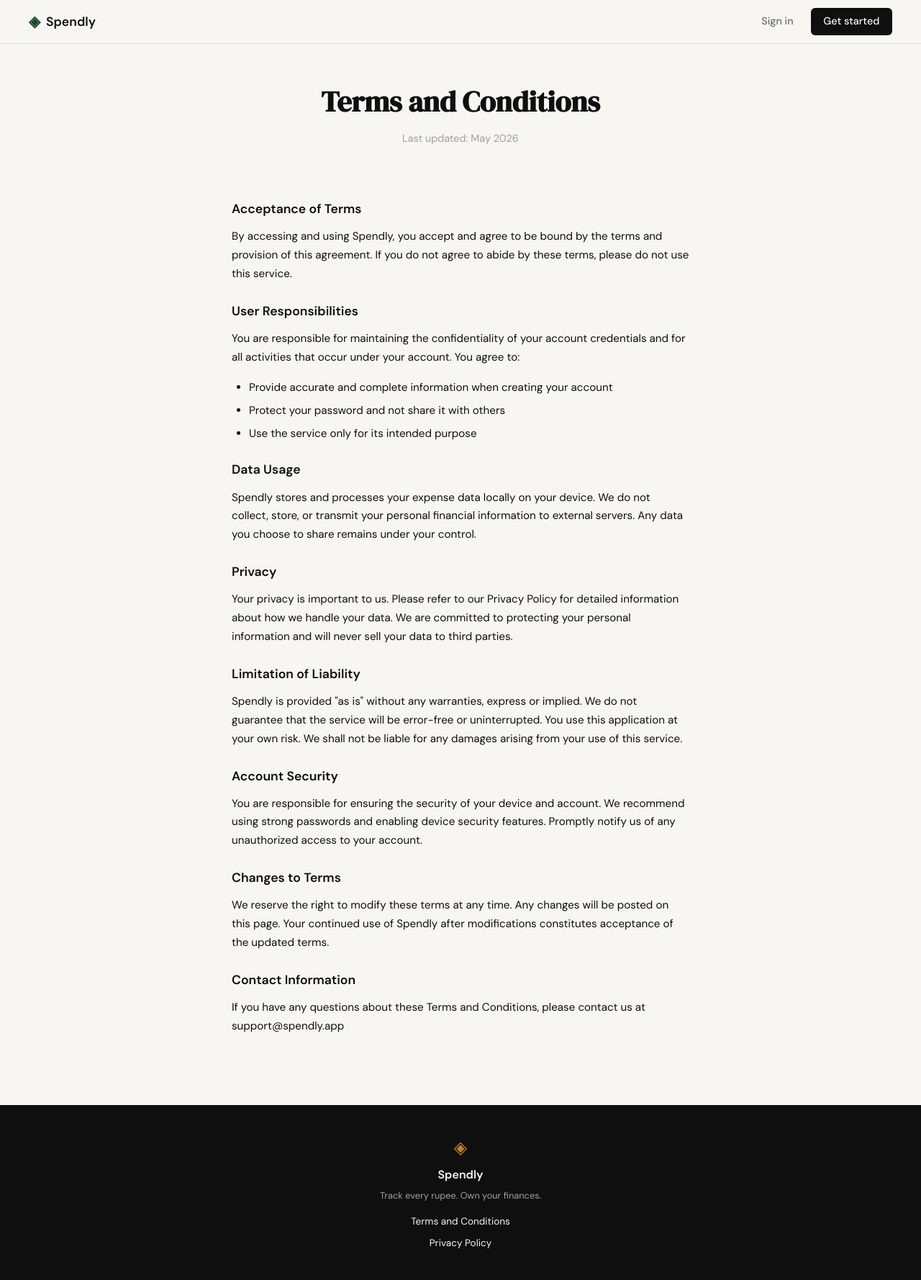
After one commit to Mohd-Hamza-Khan/spendly, a Flask app: page /terms in a window 1280 px wide. The commit adds this page. Shown: the whole page at 72% size. Run offline with Flask 3, Linux system fonts and the light colour scheme.

Commit message:
landing: add terms and condition page and route to footer

```diff
--- a/app.py
+++ b/app.py
@@ -20,6 +20,11 @@ def register():
 @app.route("/login")
 def login():
     return render_template("login.html")
+
+
+@app.route("/terms")
+def terms():
+    return render_template("terms.html")
 
 
 # ------------------------------------------------------------------ #
--- a/static/css/style.css
+++ b/static/css/style.css
@@ -478,6 +478,73 @@ a { color: inherit; text-decoration: none; }
 .auth-switch a:hover { text-decoration: underline; }
 
 /* ------------------------------------------------------------------ */
+/* Page Section (Terms, Privacy, etc.)                                */
+/* ------------------------------------------------------------------ */
+
+.page-section {
+    min-height: calc(100vh - 60px - 200px);
+    padding: 3rem 2rem;
+}
+
+.page-container {
+    max-width: var(--content-width, 700px);
+    margin: 0 auto;
+}
+
+.page-header {
+    text-align: center;
+    margin-bottom: 2.5rem;
+}
+
+.page-title {
+    font-family: var(--font-display);
+    font-size: 2.5rem;
+    color: var(--ink);
+    margin-bottom: 0.5rem;
+}
+
+.page-subtitle {
+    color: var(--ink-faint);
+    font-size: 0.9rem;
+}
+
+.legal-content {
+    background: var(--paper);
+    border: 1px solid var(--ink-light);
+    border-radius: 12px;
+    padding: 2rem;
+}
+
+.legal-content h2 {
+    font-size: 1.1rem;
+    color: var(--ink);
+    margin: 1.5rem 0 0.75rem;
+    font-weight: 600;
+}
+
+.legal-content h2:first-child {
+    margin-top: 0;
+}
+
+.legal-content p {
+    font-size: 0.95rem;
+    color: var(--ink);
+    line-height: 1.7;
+    margin-bottom: 1rem;
+}
+
+.legal-content ul {
+    margin: 0.5rem 0 1rem 1.5rem;
+}
+
+.legal-content li {
+    font-size: 0.95rem;
+    color: var(--ink);
+    line-height: 1.6;
+    margin-bottom: 0.5rem;
+}
+
+/* ------------------------------------------------------------------ */
 /* Footer                                                              */
 /* ------------------------------------------------------------------ */
 
--- a/templates/base.html
+++ b/templates/base.html
@@ -35,7 +35,7 @@
             <span class="footer-name">Spendly</span>
             <p class="footer-copy">Track every rupee. Own your finances.</p>
             <nav class="footer-links">
-                <a href="#">Terms and Conditions</a>
+                <a href="{{ url_for('terms') }}">Terms and Conditions</a>
                 <a href="#">Privacy Policy</a>
             </nav>
         </div>
--- /dev/null
+++ b/templates/terms.html
@@ -0,0 +1,47 @@
+{% extends "base.html" %}
+
+{% block title %}Terms and Conditions — Spendly{% endblock %}
+
+{% block content %}
+
+<section class="page-section">
+    <div class="page-container">
+        <header class="page-header">
+            <h1 class="page-title">Terms and Conditions</h1>
+            <p class="page-subtitle">Last updated: May 2026</p>
+        </header>
+
+        <div class="legal-content">
+            <h2>Acceptance of Terms</h2>
+            <p>By accessing and using Spendly, you accept and agree to be bound by the terms and provision of this agreement. If you do not agree to abide by these terms, please do not use this service.</p>
+
+            <h2>User Responsibilities</h2>
+            <p>You are responsible for maintaining the confidentiality of your account credentials and for all activities that occur under your account. You agree to:</p>
+            <ul>
+                <li>Provide accurate and complete information when creating your account</li>
+                <li>Protect your password and not share it with others</li>
+                <li>Use the service only for its intended purpose</li>
+            </ul>
+
+            <h2>Data Usage</h2>
+            <p>Spendly stores and processes your expense data locally on your device. We do not collect, store, or transmit your personal financial information to external servers. Any data you choose to share remains under your control.</p>
+
+            <h2>Privacy</h2>
+            <p>Your privacy is important to us. Please refer to our Privacy Policy for detailed information about how we handle your data. We are committed to protecting your personal information and will never sell your data to third parties.</p>
+
+            <h2>Limitation of Liability</h2>
+            <p>Spendly is provided "as is" without any warranties, express or implied. We do not guarantee that the service will be error-free or uninterrupted. You use this application at your own risk. We shall not be liable for any damages arising from your use of this service.</p>
+
+            <h2>Account Security</h2>
+            <p>You are responsible for ensuring the security of your device and account. We recommend using strong passwords and enabling device security features. Promptly notify us of any unauthorized access to your account.</p>
+
+            <h2>Changes to Terms</h2>
+            <p>We reserve the right to modify these terms at any time. Any changes will be posted on this page. Your continued use of Spendly after modifications constitutes acceptance of the updated terms.</p>
+
+            <h2>Contact Information</h2>
+            <p>If you have any questions about these Terms and Conditions, please contact us at support@spendly.app</p>
+        </div>
+    </div>
+</section>
+
+{% endblock %}
```
